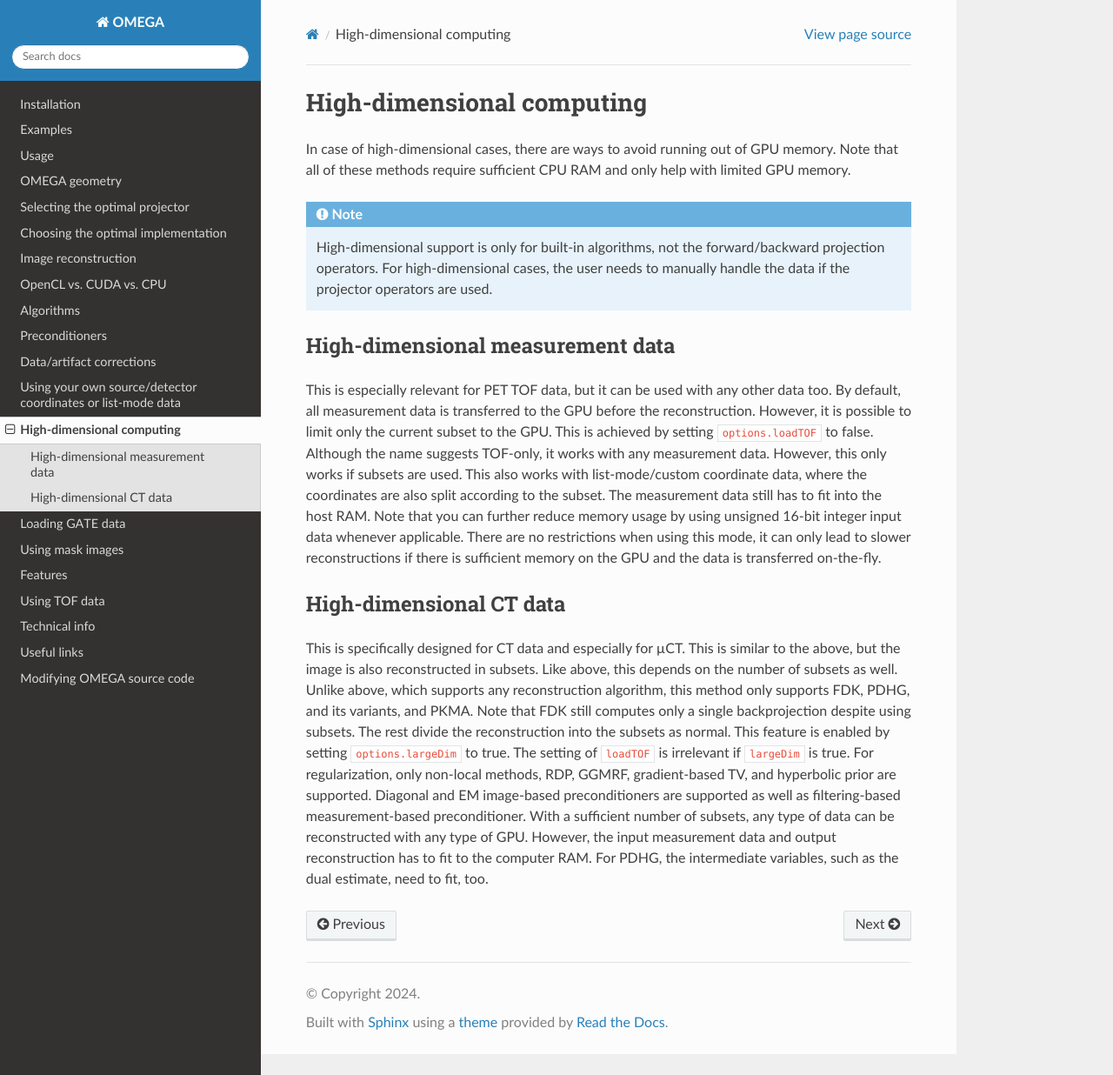
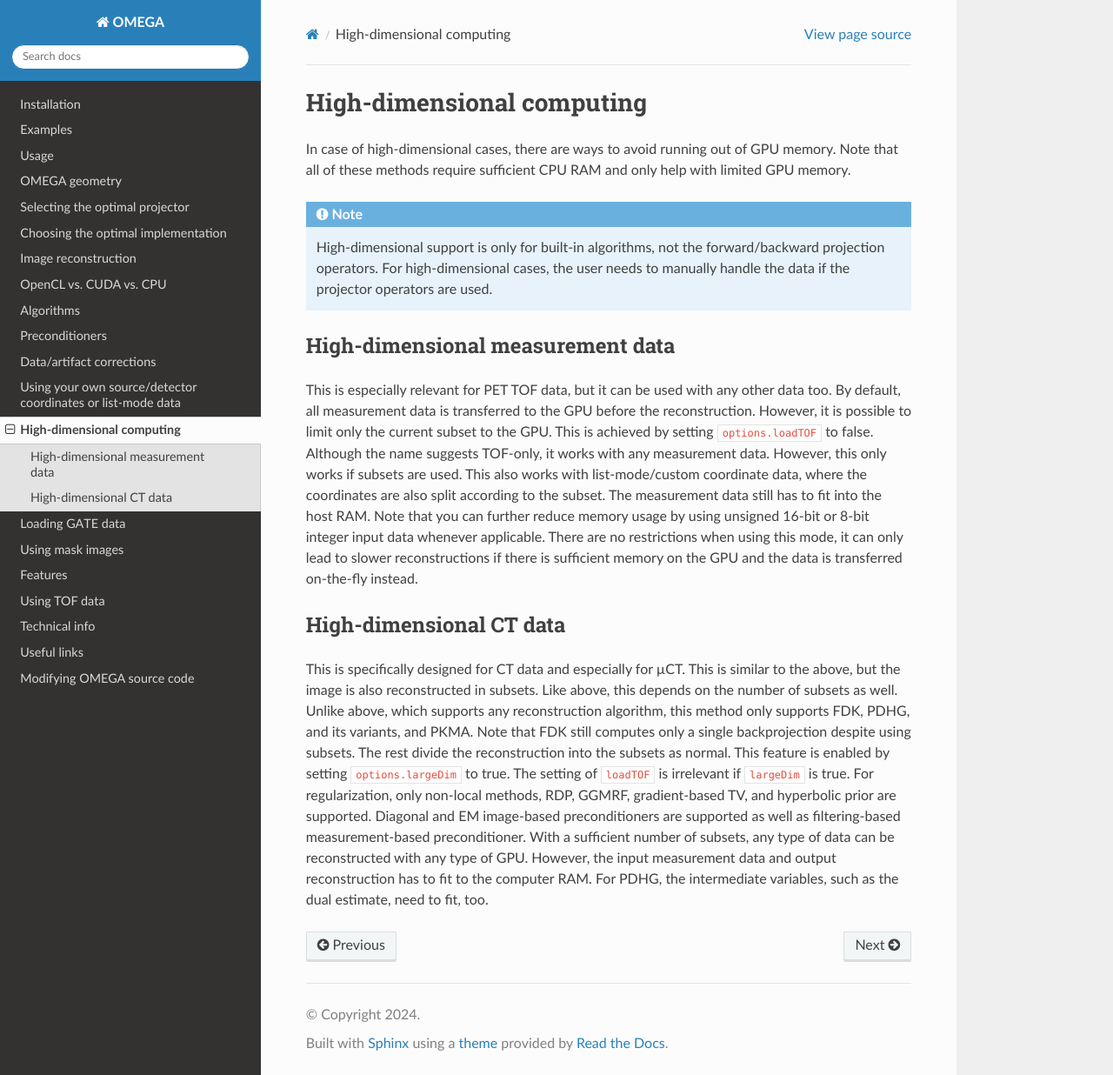
Before and after one commit to villekf/OMEGA-doc, a Sphinx documentation site: the page built from docs/source/highdim.rst, in a window 1280 px wide and 1236 px high. Shown: the whole window at 87% size. Built offline with Sphinx 7.4.7 and the Read the Docs theme 3.1.0, drawn with Linux system fonts in a browser that asks for light colours.

Commit message:
Update highdim.rst

```diff
--- a/docs/source/highdim.rst
+++ b/docs/source/highdim.rst
@@ -12,8 +12,8 @@ High-dimensional measurement data
 
 This is especially relevant for PET TOF data, but it can be used with any other data too. By default, all measurement data is transferred to the GPU before the reconstruction. However, it is possible to limit only the current subset to the GPU. This is
 achieved by setting ``options.loadTOF`` to false. Although the name suggests TOF-only, it works with any measurement data. However, this only works if subsets are used. This also works with list-mode/custom coordinate data, where the coordinates are
-also split according to the subset. The measurement data still has to fit into the host RAM. Note that you can further reduce memory usage by using unsigned 16-bit integer input data whenever applicable. There are no restrictions when using this mode,
-it can only lead to slower reconstructions if there is sufficient memory on the GPU and the data is transferred on-the-fly.
+also split according to the subset. The measurement data still has to fit into the host RAM. Note that you can further reduce memory usage by using unsigned 16-bit or 8-bit integer input data whenever applicable. There are no restrictions when using this mode,
+it can only lead to slower reconstructions if there is sufficient memory on the GPU and the data is transferred on-the-fly instead.
 
 High-dimensional CT data
 ------------------------
```
